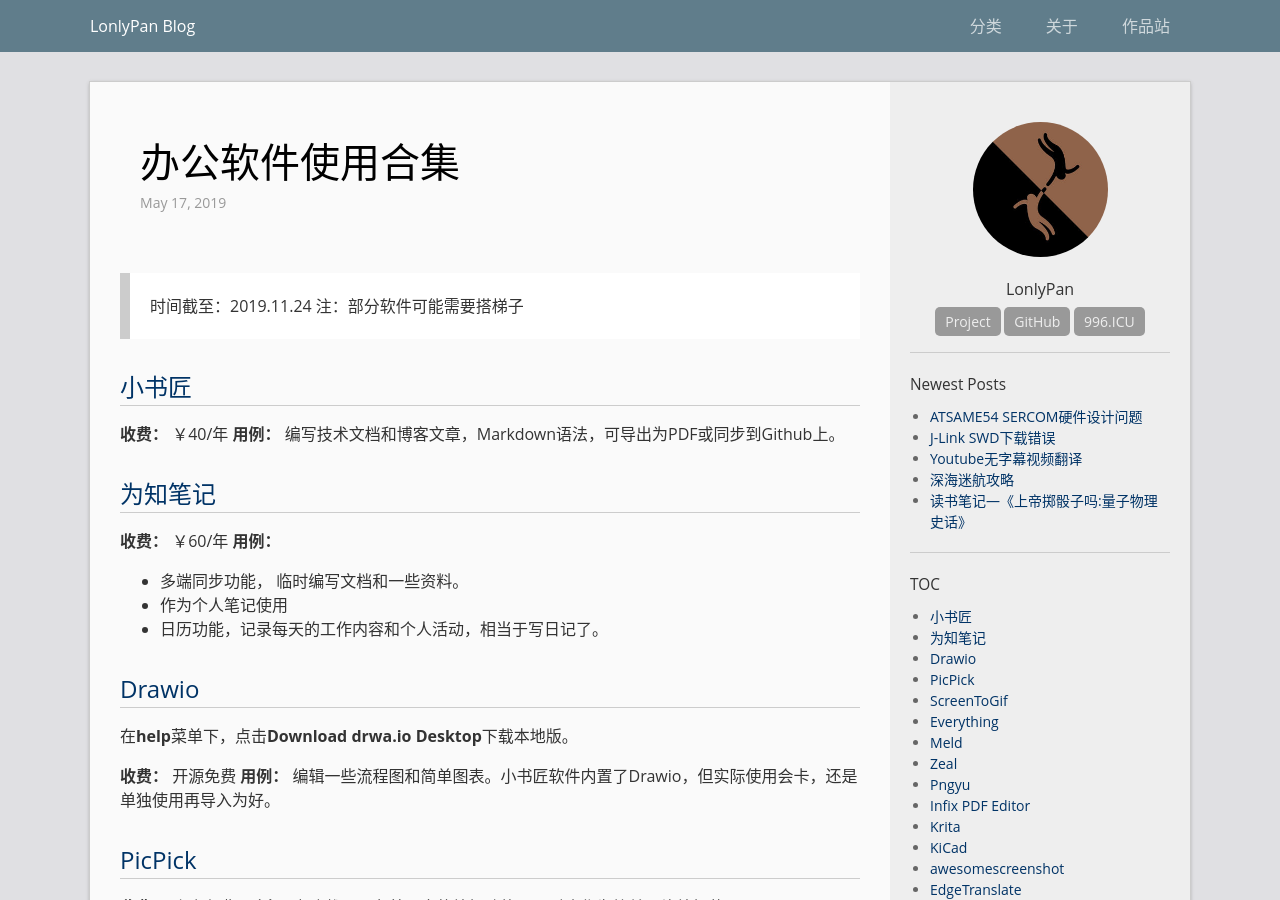
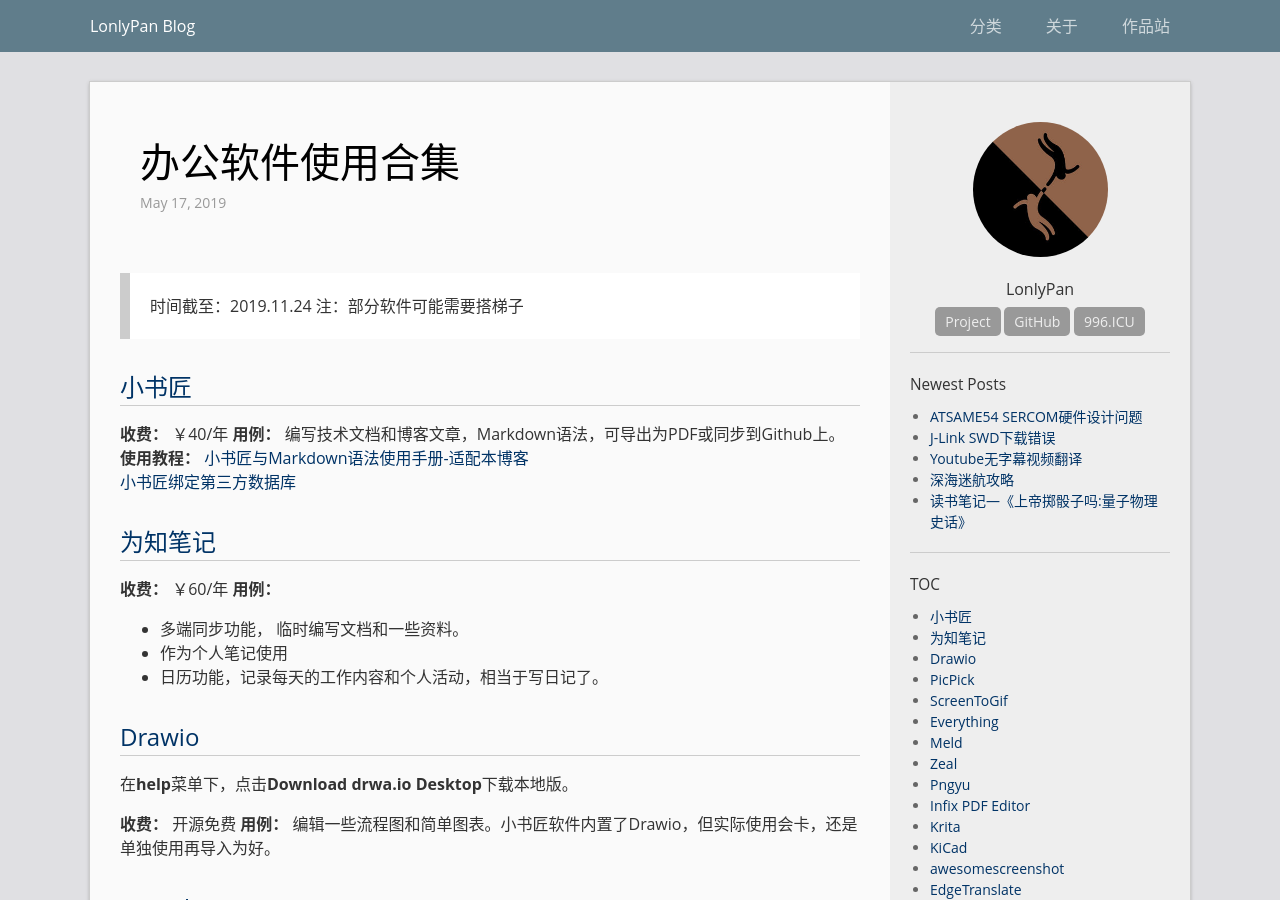
Before and after one commit to LonlyStack/LonlyPan.github.io, a Jekyll site: the page built from _posts/2019-05-17-办公软件使用合集.md, in a window 1280 px wide and 900 px high. Built offline with Jekyll 4.4.1, drawn with Linux system fonts in a browser that asks for light colours.

Commit message:
修改文件: _posts/2019-05-17-办公软件使用合集.md

```diff
--- a/_posts/2019-05-17-办公软件使用合集.md
+++ b/_posts/2019-05-17-办公软件使用合集.md
@@ -11,6 +11,9 @@
 ## [小书匠](http://soft.xiaoshujiang.com/)
 **收费：** ￥40/年
 **用例：** 编写技术文档和博客文章，Markdown语法，可导出为PDF或同步到Github上。
+**使用教程：**
+[小书匠与Markdown语法使用手册-适配本博客](https://lonlypan.com/archivers/%E5%B0%8F%E4%B9%A6%E5%8C%A0%E8%AF%AD%E6%B3%95%E4%BD%BF%E7%94%A8%E6%89%8B%E5%86%8C)
+[小书匠绑定第三方数据库](https://lonlypan.com/archivers/%E5%B0%8F%E4%B9%A6%E5%8C%A0%E7%BB%91%E5%AE%9A%E7%AC%AC%E4%B8%89%E6%96%B9%E6%95%B0%E6%8D%AE%E5%BA%93)
 
 ## [为知笔记](https://www.wiz.cn/zh-cn)
 
@@ -31,7 +34,6 @@
 
 **收费：** 个人免费
 **用例：** 电脑截图，有着强大的编辑功能，平时也作为简单图片编辑使用。
-
 
 ## [ScreenToGif](https://www.screentogif.com/?l=zh_cn)
 
```
